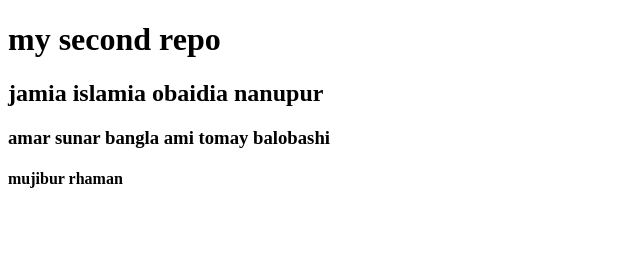
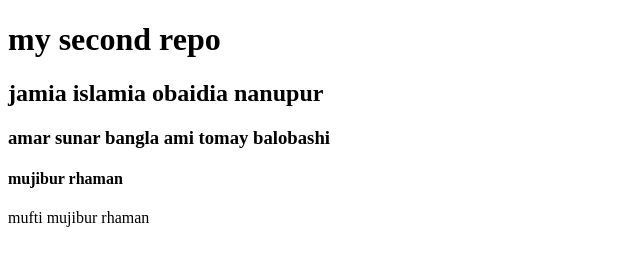
Before and after one commit to mujibur-rhaman/my-second.repo, a plain HTML site: page index.html in a window 1280 px wide. Shown: the whole page, without its empty margins (0-640 px from the left). Drawn offline with Linux system fonts and the light colour scheme.

Commit message:
my name is mujib

```diff
--- a/index.html
+++ b/index.html
@@ -11,5 +11,6 @@
     <h2> jamia islamia obaidia nanupur</h2>
     <h3> amar sunar bangla ami tomay balobashi</h3>
     <h4> mujibur rhaman</h4>
+    <p>mufti mujibur rhaman</p>
 </body>
 </html>
```
